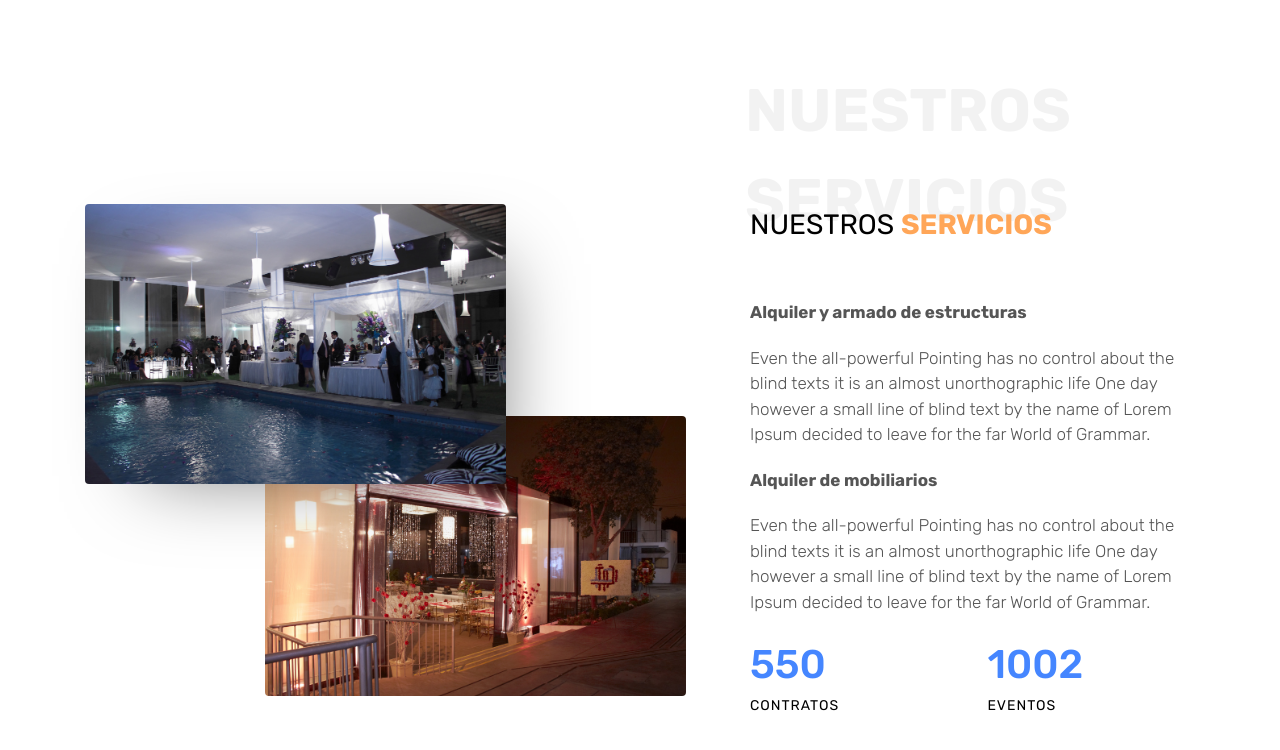
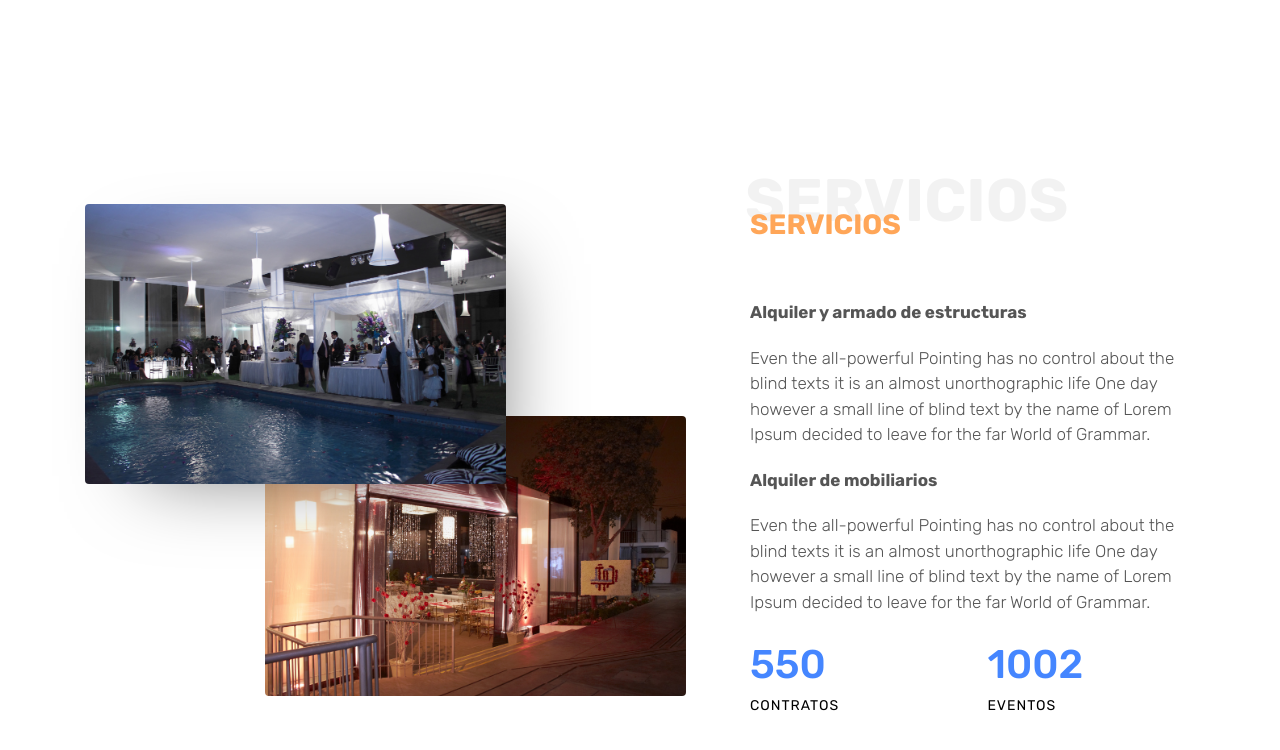
Before and after one commit to grupo-gemely/calap, a plain HTML site: page index.html in a window 1280 px wide. Shown: the part 1351-2101 px from the top of the page. Drawn offline with nearby package versions, Linux system fonts and the light colour scheme; files that its build step writes are made by us from their sources; files whose address does not match are found by name.

Commit message:
add ultima change

```diff
--- a/index.html
+++ b/index.html
@@ -295,8 +295,8 @@ logged_out_greeting="Hola, Inicia session en Facebook para ayudarte">
 				<div class="col-md-5">
 					<div class="row">
 						<div class="col-md-12 colorlib-heading animate-box">
-							<h1 class="heading-big">NUESTROS SERVICIOS</h1>
-							<h2>NUESTROS <b style="color:#ffa658">SERVICIOS</b></h2>
+							<h1 class="heading-big">SERVICIOS</h1>
+							<h2> <b style="color:#ffa658">SERVICIOS</b></h2>
 						</div>
 					</div>
 					<div class="row">
```
